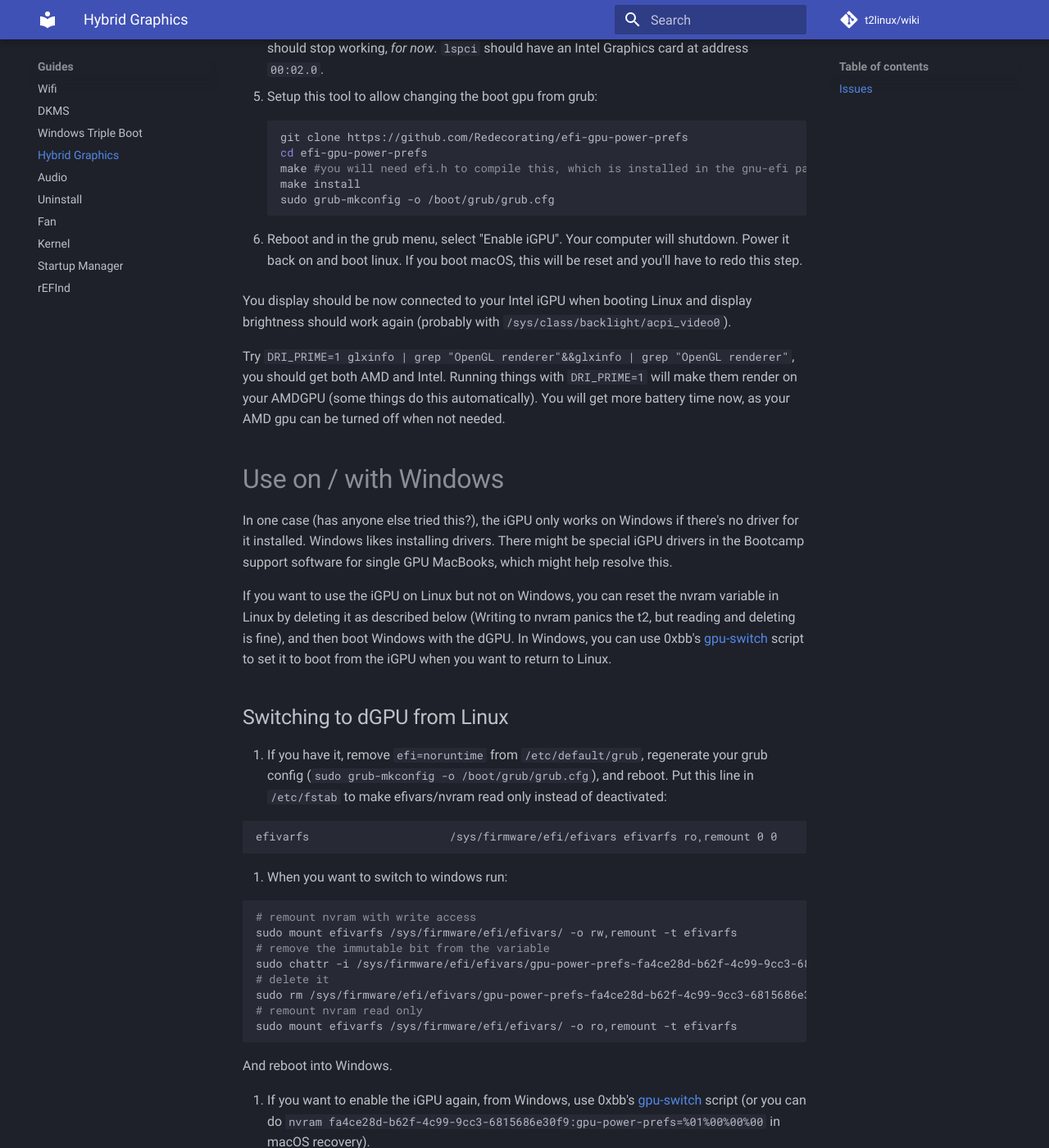
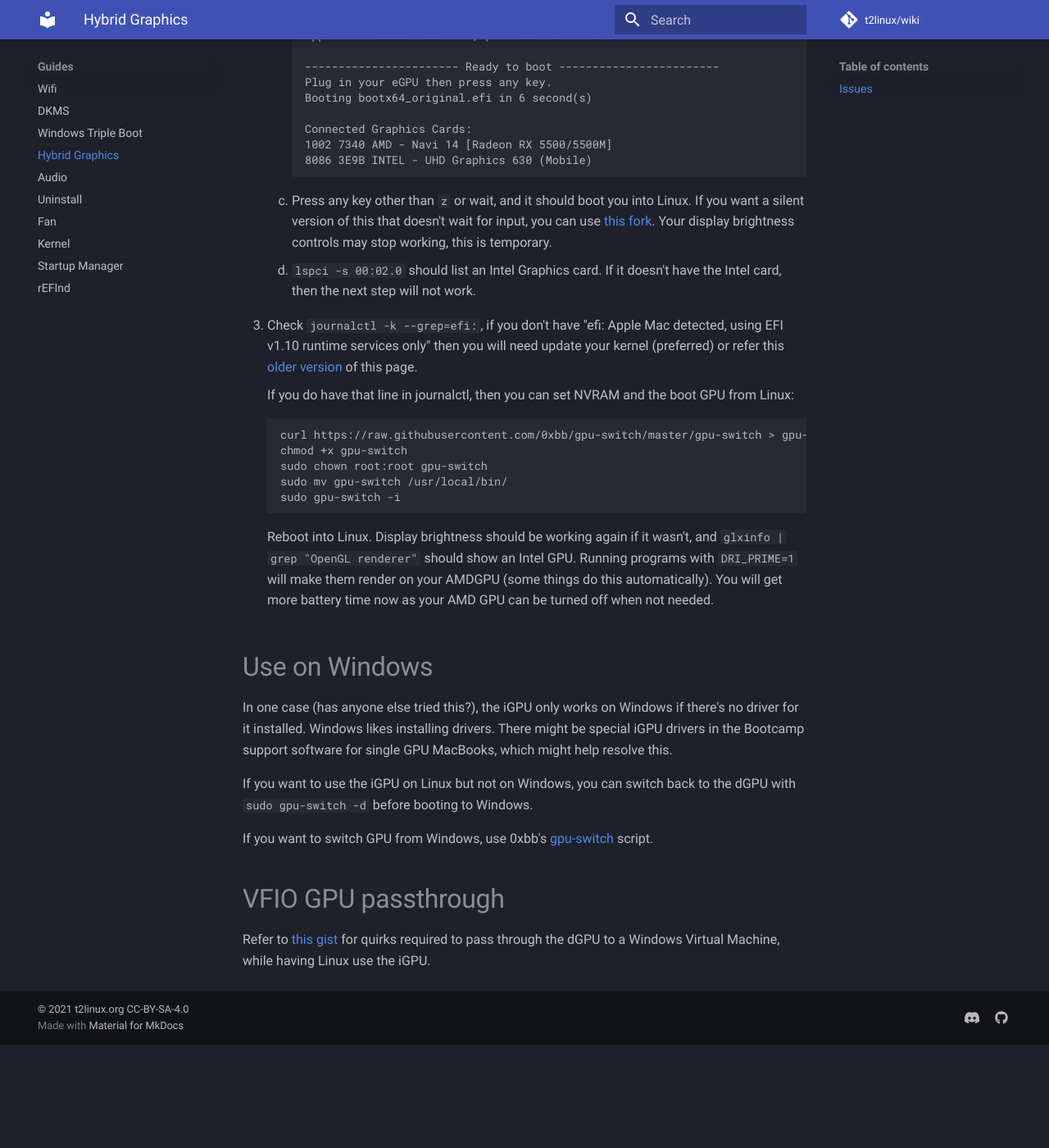
Before and after one commit to t2linux/wiki, an MkDocs documentation site: the page built from docs/guides/hybrid-graphics.md, in a window 1280 px wide and 1400 px high, scrolled down 1520 px. Shown: the whole window at 82% size. Built offline with MkDocs 1.6.1 and Material for MkDocs 9.7.7, drawn with Linux system fonts in a browser that asks for light colours; comment, search, counter and statistics services are not loaded; after the commit the page ends 2794 px from its top, so only the background shows below that; some of the changed text lies outside the part shown.

Commit message:
hybrid graphics: update info
- writing to nvram from linux works
- we know that gmux is controlled via the GPUC acpi device
- fixed a few typos
- reordered numbering

````diff
--- a/docs/guides/hybrid-graphics.md
+++ b/docs/guides/hybrid-graphics.md
@@ -1,94 +1,76 @@
 # Introduction
 
-This page describes how to use the iGPU on MacBook Pros with Hybrid Graphics (2 GPUs). 13 inch MacBooks only have an iGPU, and do not need this. Using the iGPU means you can save power by turning off the more powerful AMD dGPU when you don't need it.
+This page describes how to use the iGPU on MacBookPro's with Hybrid Graphics (2 GPUs). 13 inch MacBooks only have an iGPU, and do not need this. Using the iGPU means you can save power by turning off the more powerful AMD dGPU when you don't need it.
 
 This has been tested on the MacBookPro16,1 and the MacBookPro15,1. The 15,3 and 16,4 models are very similar and should work too.
 
 ## Issues
 
-1. Resume after suspend is broken, as the GMUX (graphics multiplexer chip) doesn't connect the iGPU to the display after resuming. For this to be fixed, the method that macOS uses to make the t2 chip control GMUX needs to be determined (likely through SMC keys or ACPI). The extra battery life may make this a worthwhile tradeoff (about 3 hours to almost 6 hours on a 16,1)
-2. If using `DRI_PRIME=1` on programs causes system crashes, with "[CPU CATERR](https://gist.github.com/Redecorating/956a672e6922e285de83fdd7d9982e5e#gistcomment-3719941)" probem reports in macOS, disable dynamic power management with the `amdgpu.dpm=0` kernel argument.
+1. Resume after suspend is broken, as the GMUX (graphics multiplexer) doesn't connect the iGPU to the display after resuming. For this to be fixed, a Linux driver for `acpi:APP000B:GPUC:` needs to be written (macOS uses AppleMuxControl2.kext). The extra battery life may make this a worthwhile trade-off (about 3 hours to almost 6 hours on a MacBookPro16,1)
+2. If using `DRI_PRIME=1` on programs causes system crashes, with "[CPU CATERR](https://gist.github.com/Redecorating/956a672e6922e285de83fdd7d9982e5e#gistcomment-3719941)" problem reports in macOS, disable dynamic power management with the `amdgpu.dpm=0` kernel argument, or `echo high | sudo tee /sys/bus/pci/drivers/amdgpu/0000:??:??.?/power_dpm_force_performance_level`.
+3. If apple-set-os is loaded, the iGPU will control display brightness, and if the iGPU isn't the boot gpu, the i915 Intel graphics driver will not load, and the display brightness cannot be changed (The exception to this is sometimes when rebooting from macOS Recovery etc, i915 loads fine).
 
 # Enabling the iGPU
 
 !!! note
     Aside from step 1, these instructions should be followed in Linux.
 
-1.  Update macOS. BigSur can boot when the iGPU is set as the boot GPU, but this has not been tested on Catalina, and [on older MacBooks](https://github.com/Dunedan/mbp-2016-linux/issues/6#issuecomment-286200226), setting the iGPU as the boot GPU has stopped macOS from booting properly with graphics, and it is unknown when this was fixed (you might want to turn ssh on in macOS if you are worried about this).
-2.  Compile apple-set-os loader, which spoofs macOS so that the iGPU gets enabled:
+1.  Update macOS. Big Sur and above can boot when the iGPU is set as the boot GPU, but this has not been tested on Catalina, and [on older MacBooks](https://github.com/Dunedan/mbp-2016-linux/issues/6#issuecomment-286200226), setting the iGPU as the boot GPU has stopped macOS from booting properly with graphics, and it is unknown when this was fixed (you might want to turn ssh on in macOS if you are worried about this).
+
+2.  Set up apple-set-os-loader to make Apple's firmware show the iGPU
+
+    1.  Compile apple-set-os loader. These instructions assume you have `gnu-efi` installed, and mount your EFI partition on `/boot/efi`. If you mount the EFI partition somewhere else, you will need to modify the last two commands.
+
+        ```sh
+        git clone https://github.com/aa15032261/apple_set_os-loader
+        cd apple_set_os-loader
+        make
+        sudo mv /boot/efi/efi/boot/bootx64.efi /boot/efi/efi/boot/bootx64_original.efi
+        sudo cp ./bootx64.efi /boot/efi/efi/boot/bootx64.efi
+        ```
+
+    2.  Reboot to Linux, you should see this at boot (the GPUs listed might be different):
+
+        ```plain
+        ================== apple_set_os loader v0.5 ==================
+        SetOsProtocol Handle Count: 1
+        AppleSetOs will be loaded, press Z to disable.
+
+        ----------------------- Ready to boot ------------------------
+        Plug in your eGPU then press any key.
+        Booting bootx64_original.efi in 6 second(s)
+
+        Connected Graphics Cards:
+        1002 7340 AMD - Navi 14 [Radeon RX 5500/5500M]
+        8086 3E9B INTEL - UHD Graphics 630 (Mobile)
+        ```
+
+    3.  Press any key other than `z` or wait, and it should boot you into Linux. If you want a silent version of this that doesn't wait for input, you can use [this fork](https://github.com/Redecorating/apple_set_os-loader). Your display brightness controls may stop working, this is temporary.
+
+    4.  `lspci -s 00:02.0` should list an Intel Graphics card. If it doesn't have the Intel card, then the next step will not work.
+
+3.  Check `journalctl -k --grep=efi:`, if you don't have "efi: Apple Mac detected, using EFI v1.10 runtime services only" then you will need update your kernel (preferred) or refer this [older version](https://github.com/t2linux/wiki/blob/eb15b19c7e4d5ce79a59ff14a4bf4297a5f65edc/docs/guides/hybrid-graphics.md#enabling-the-igpu) of this page.
+
+    If you do have that line in journalctl, then you can set NVRAM and the boot GPU from Linux:
 
     ```sh
-    git clone https://github.com/aa15032261/apple_set_os-loader
-    cd apple_set_os-loader
-    make #you will need efi.h to compile this, which is installed in the gnu-efi package in most distros
-    sudo mv /boot/efi/efi/boot/bootx64.efi /boot/efi/efi/boot/bootx64_original.efi
-    sudo cp ./bootx64.efi /boot/efi/efi/boot/bootx64.efi
+    curl https://raw.githubusercontent.com/0xbb/gpu-switch/master/gpu-switch > gpu-switch
+    chmod +x gpu-switch
+    sudo chown root:root gpu-switch
+    sudo mv gpu-switch /usr/local/bin/
+    sudo gpu-switch -i
     ```
 
-3.  Reboot to Linux, you should see this at boot (the GPUs listed might be different):
+    Reboot into Linux. Display brightness should be working again if it wasn't, and `glxinfo | grep "OpenGL renderer"` should show an Intel GPU. Running programs with `DRI_PRIME=1` will make them render on your AMDGPU (some things do this automatically). You will get more battery time now as your AMD GPU can be turned off when not needed.
 
-    ```plain
-    ================== apple_set_os loader v0.5 ==================
-    SetOsProtocol Handle Count: 1
-    AppleSetOs will be loaded, press Z to disable.
-
-    ----------------------- Ready to boot ------------------------
-    Plug in your eGPU then press any key.
-    Booting bootx64_original.efi in 6 second(s)
-
-    Connected Graphics Cards:
-    1002 7340 AMD - Navi 14 [Radeon RX 5500/5500M]
-    8086 3E9B INTEL - UHD Graphics 630 (Mobile)
-    ```
-
-4.  Press any key other than `z` or wait, and it should boot you into Linux. If you want a silent version of this that doesn't wait for input, you can use [this fork](https://github.com/Redecorating/apple_set_os-loader). Your brightness control should stop working, *for now*. `lspci` should have an Intel Graphics card at address `00:02.0`.
-5.  Setup this tool to allow changing the boot gpu from grub:
-
-    ```sh
-    git clone https://github.com/Redecorating/efi-gpu-power-prefs
-    cd efi-gpu-power-prefs
-    make #you will need efi.h to compile this, which is installed in the gnu-efi package in most distros
-    make install
-    sudo grub-mkconfig -o /boot/grub/grub.cfg
-    ```
-
-6.  Reboot and in the grub menu, select "Enable iGPU". Your computer will shutdown. Power it back on and boot linux. If you boot macOS, this will be reset and you'll have to redo this step.
-
-You display should be now connected to your Intel iGPU when booting Linux and display brightness should work again (probably with `/sys/class/backlight/acpi_video0`).
-
-Try `DRI_PRIME=1 glxinfo | grep "OpenGL renderer"&&glxinfo | grep "OpenGL renderer"`, you should get both AMD and Intel. Running things with `DRI_PRIME=1` will make them render on your AMDGPU (some things do this automatically). You will get more battery time now, as your AMD gpu can be turned off when not needed.
-
-# Use on / with Windows
+# Use on Windows
 
 In one case (has anyone else tried this?), the iGPU only works on Windows if there's no driver for it installed. Windows likes installing drivers. There might be special iGPU drivers in the Bootcamp support software for single GPU MacBooks, which might help resolve this.
 
-If you want to use the iGPU on Linux but not on Windows, you can reset the nvram variable in Linux by deleting it as described below (Writing to nvram panics the t2, but reading and deleting is fine), and then boot Windows with the dGPU. In Windows, you can use 0xbb's [gpu-switch](https://github.com/0xbb/gpu-switch#windows-810-usage) script to set it to boot from the iGPU when you want to return to Linux.
+If you want to use the iGPU on Linux but not on Windows, you can switch back to the dGPU with `sudo gpu-switch -d` before booting to Windows.
 
-## Switching to dGPU from Linux
+If you want to switch GPU from Windows, use 0xbb's [gpu-switch](https://github.com/0xbb/gpu-switch#windows-810-usage) script.
 
-1. If you have it, remove `efi=noruntime` from `/etc/default/grub`, regenerate your grub config (`sudo grub-mkconfig -o /boot/grub/grub.cfg`), and reboot. Put this line in `/etc/fstab` to make efivars/nvram read only instead of deactivated:
+# VFIO GPU passthrough
 
-   ```plain
-   efivarfs                     /sys/firmware/efi/efivars efivarfs ro,remount 0 0
-   ```
-
-2. When you want to switch to windows run:
-
-   ```sh
-   # remount nvram with write access
-   sudo mount efivarfs /sys/firmware/efi/efivars/ -o rw,remount -t efivarfs
-   # remove the immutable bit from the variable
-   sudo chattr -i /sys/firmware/efi/efivars/gpu-power-prefs-fa4ce28d-b62f-4c99-9cc3-6815686e30f9
-   # delete it
-   sudo rm /sys/firmware/efi/efivars/gpu-power-prefs-fa4ce28d-b62f-4c99-9cc3-6815686e30f9
-   # remount nvram read only
-   sudo mount efivarfs /sys/firmware/efi/efivars/ -o ro,remount -t efivarfs
-   ```
-
-   And reboot into Windows.
-
-3. If you want to enable the iGPU again, from Windows, use 0xbb's [gpu-switch](https://github.com/0xbb/gpu-switch#windows-810-usage) script (or you can do `nvram fa4ce28d-b62f-4c99-9cc3-6815686e30f9:gpu-power-prefs=%01%00%00%00` in macOS recovery).
-
-# VFIO GPU passthtough
-
-Refer to [this gist](https://gist.github.com/Redecorating/956a672e6922e285de83fdd7d9982e5e) for quirks.
+Refer to [this gist](https://gist.github.com/Redecorating/956a672e6922e285de83fdd7d9982e5e) for quirks required to pass through the dGPU to a Windows Virtual Machine, while having Linux use the iGPU.
````
